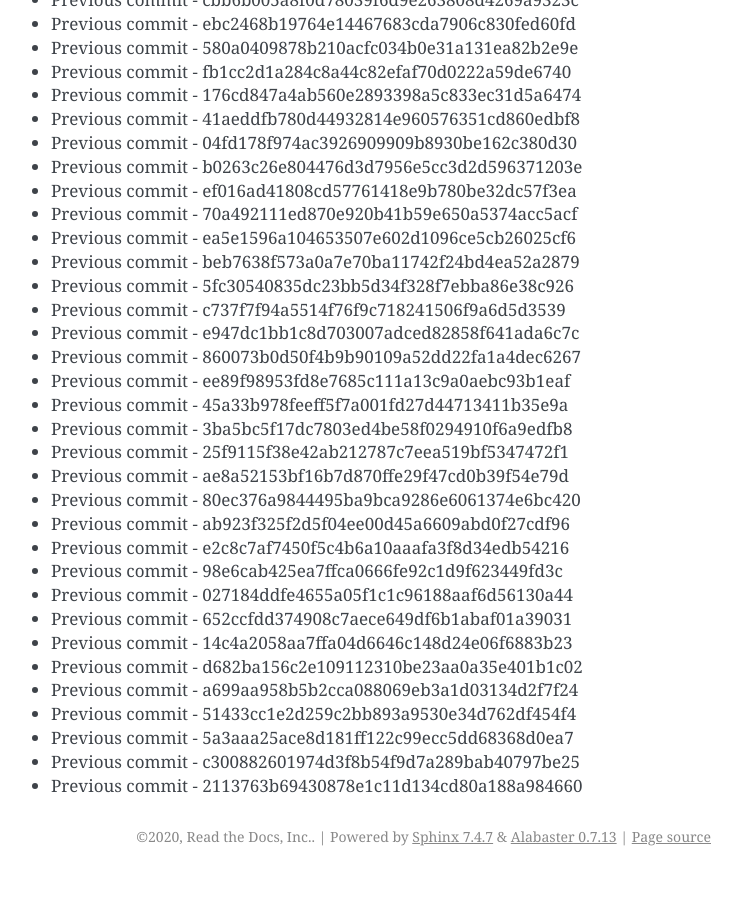
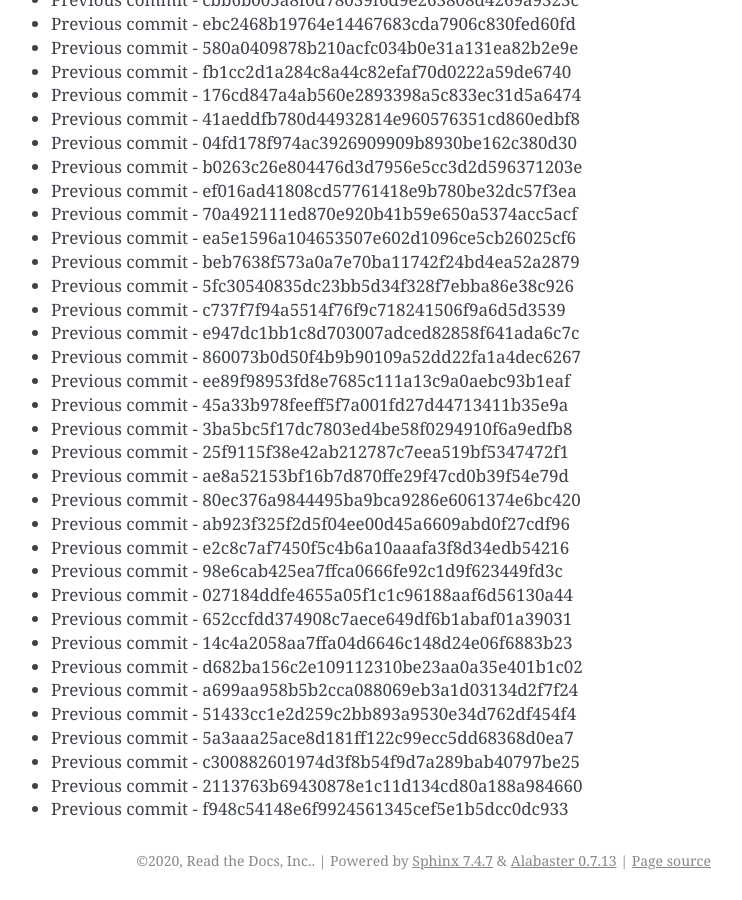
Before and after one commit to readthedocs/rtd-git-stresstest, a Sphinx documentation site: the page built from docs/updates.rst, in a window 1280 px wide and 900 px high, scrolled down 67929 px. Shown: the whole window, without its empty margins (399-1141 px from the left). Built offline with Sphinx 7.4.7, drawn with Linux system fonts in a browser that asks for light colours; before the commit the page ends 68805 px from its top, so only the background shows below that.

Commit message:
Generating commit from previous: f948c54148e6f9924561345cef5e1b5dcc0dc933

```diff
--- a/docs/updates.rst
+++ b/docs/updates.rst
@@ -2886,3 +2886,4 @@ It can be tested for any performance characteristics.
 * Previous commit - 5a3aaa25ace8d181ff122c99ecc5dd68368d0ea7
 * Previous commit - c300882601974d3f8b54f9d7a289bab40797be25
 * Previous commit - 2113763b69430878e1c11d134cd80a188a984660
+* Previous commit - f948c54148e6f9924561345cef5e1b5dcc0dc933
```
